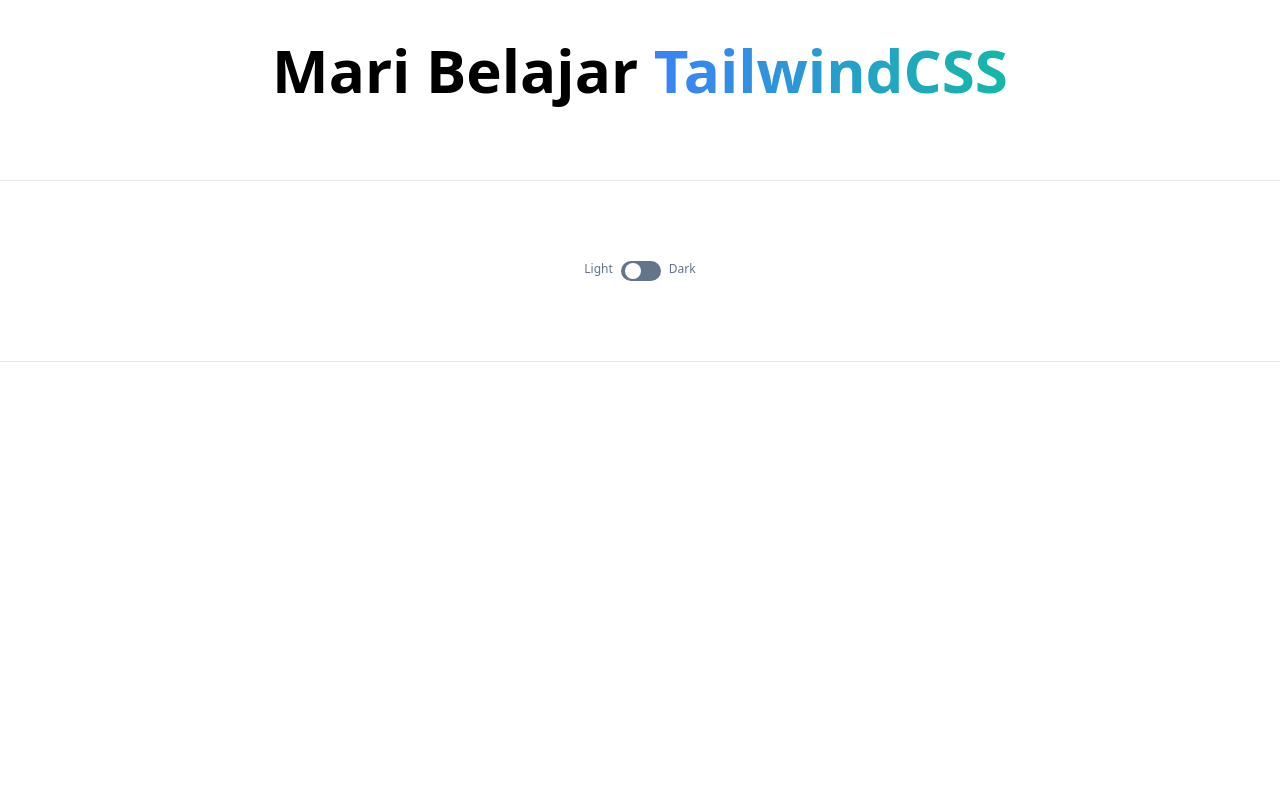
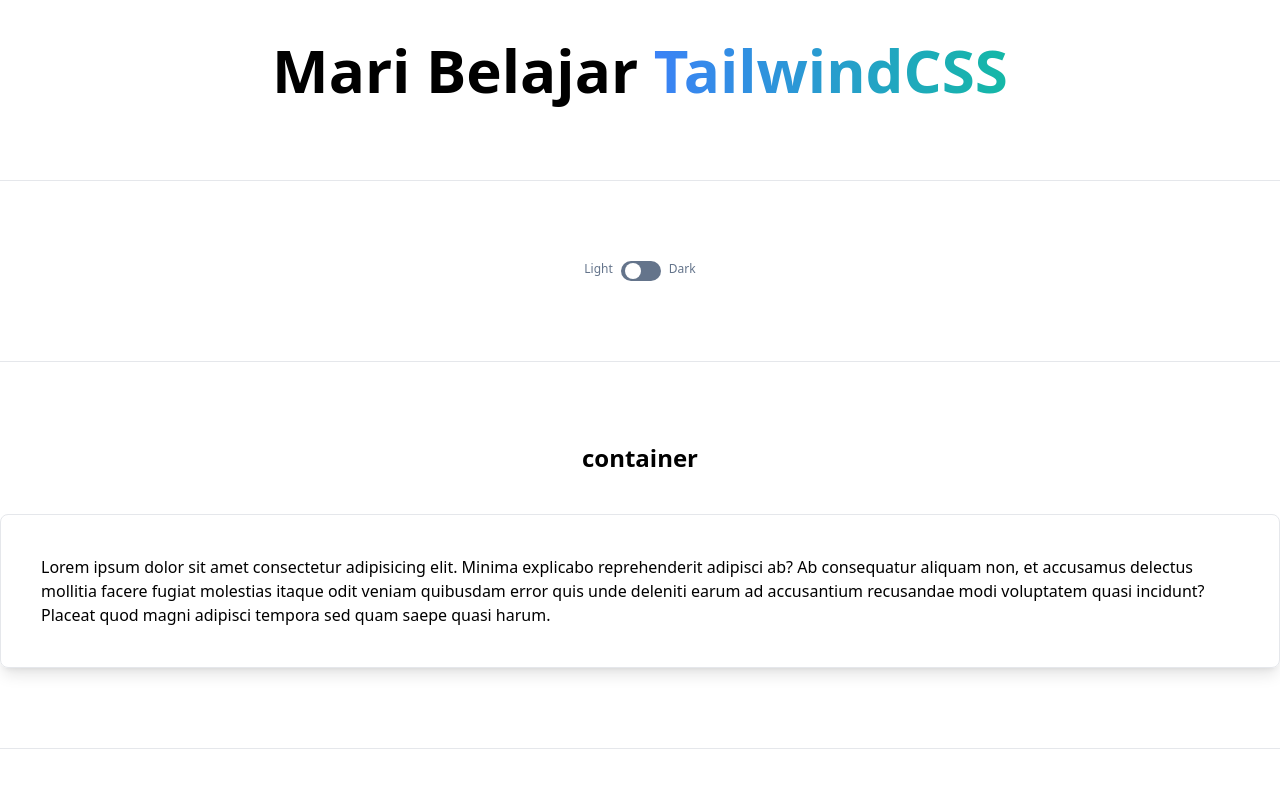
Before and after one commit to fahmifuady/TailwindCSS, a website: page belajar-tailwind6/index.html in a window 1280 px wide. Drawn offline with Linux system fonts and the light colour scheme.

Commit message:
Layouting: container

```diff
--- a/belajar-tailwind6/index.html
+++ b/belajar-tailwind6/index.html
@@ -41,7 +41,20 @@
     </div>
 
     <hr class="my-20" />
-
+    <h1 class="text-center font-semibold text-2xl my-10">container</h1>
+    <div class="container mx-auto">
+      <div class="border rounded-lg shadow-lg p-10">
+        <p>
+          Lorem ipsum dolor sit amet consectetur adipisicing elit. Minima
+          explicabo reprehenderit adipisci ab? Ab consequatur aliquam non, et
+          accusamus delectus mollitia facere fugiat molestias itaque odit veniam
+          quibusdam error quis unde deleniti earum ad accusantium recusandae
+          modi voluptatem quasi incidunt? Placeat quod magni adipisci tempora
+          sed quam saepe quasi harum.
+        </p>
+      </div>
+    </div>
+    <hr class="my-20" />
     <div class="mb-96"></div>
 
     <script>
```
Also changed, not shown: belajar-tailwind6/style.css.
